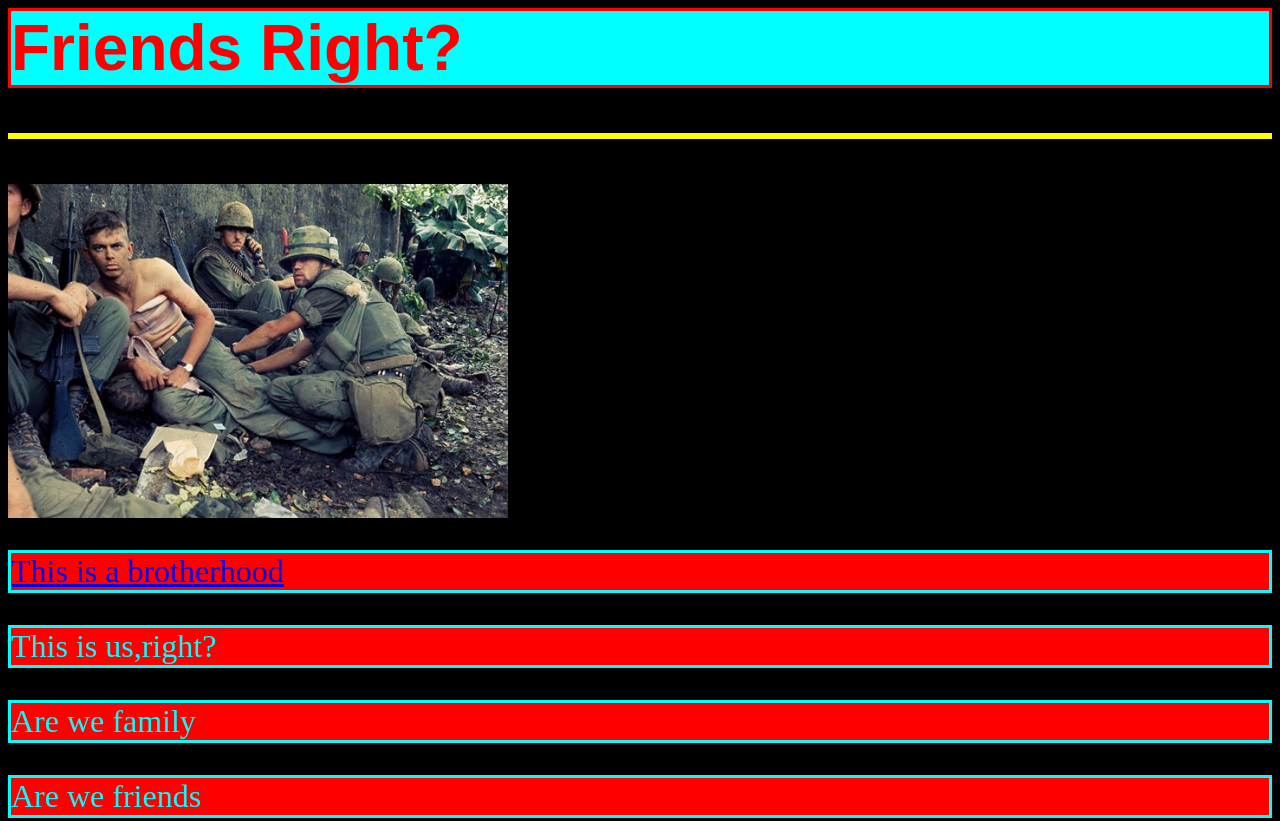
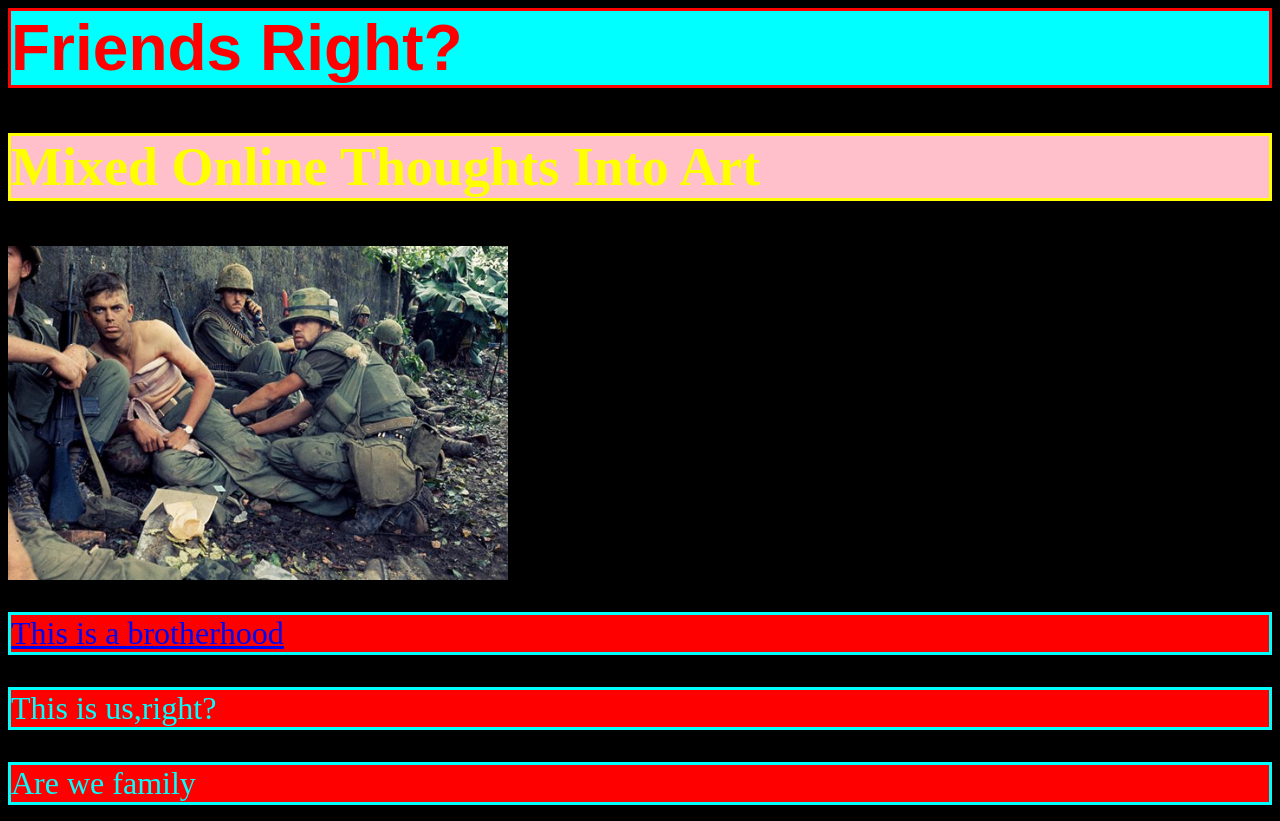
Before and after one commit to AlviGarzaGekyume/alvigarzagekyume.github.io, a plain HTML site: page index.html in a window 1280 px wide. Shown: the top 821 px of the page. Drawn offline with Linux system fonts and the light colour scheme.

Commit message:
img spacing

```diff
--- a/index.html
+++ b/index.html
@@ -6,7 +6,7 @@
 <body>
 
   <h1> Friends Right? </h1>
-  <h2>   </h2>
+  <h2> Mixed Online Thoughts Into Art </h2>
 
 
 <img src="/images/BrothersInArms.jpg">
@@ -24,7 +24,6 @@
   <p> Our conflicted stories continue </p>
   <p> Our best times are surprises </p>
 
-
 <img src="/images/WildUs.jpg"
 
  <img src="https://encrypted-tbn0.gstatic.com/images?q=tbn:ANd9GcR0vk_r89dUIPiTcpGqirltRnA4bKLkOqclmg&usqp=CAU"
```
